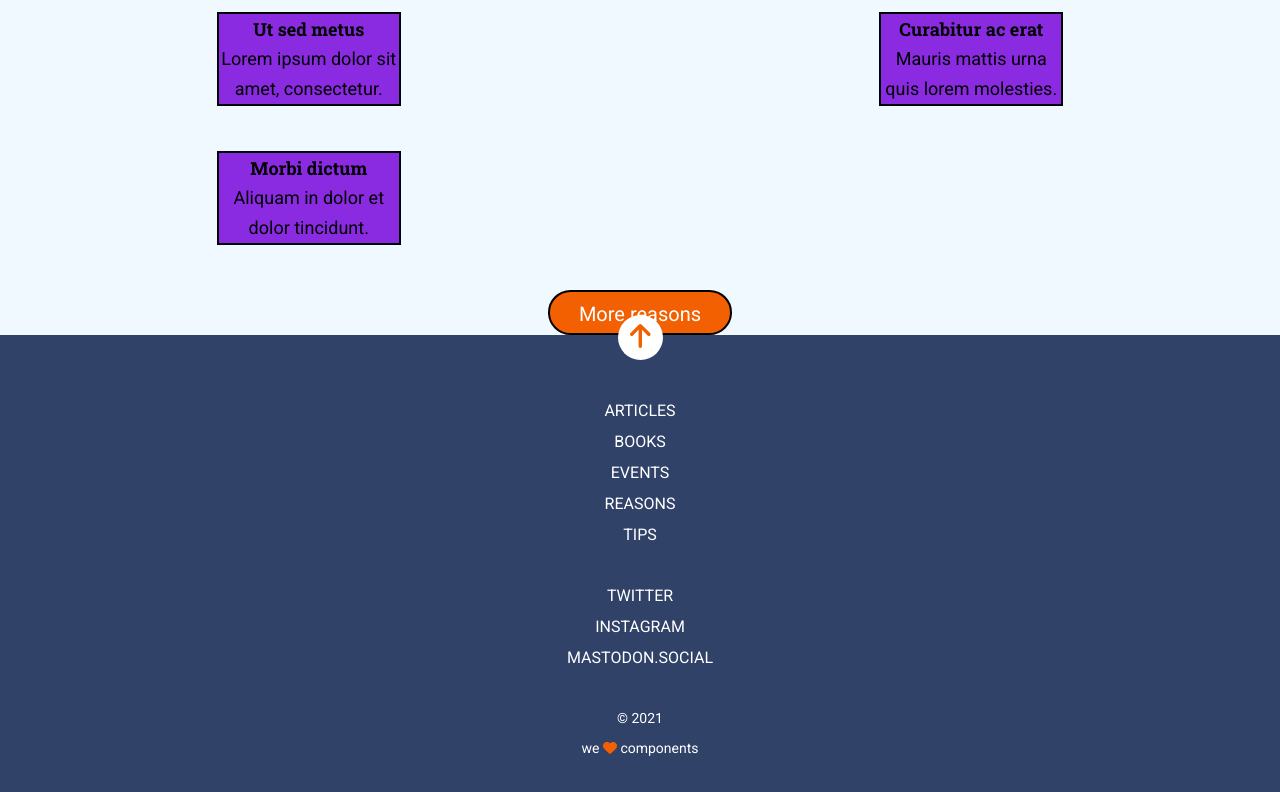
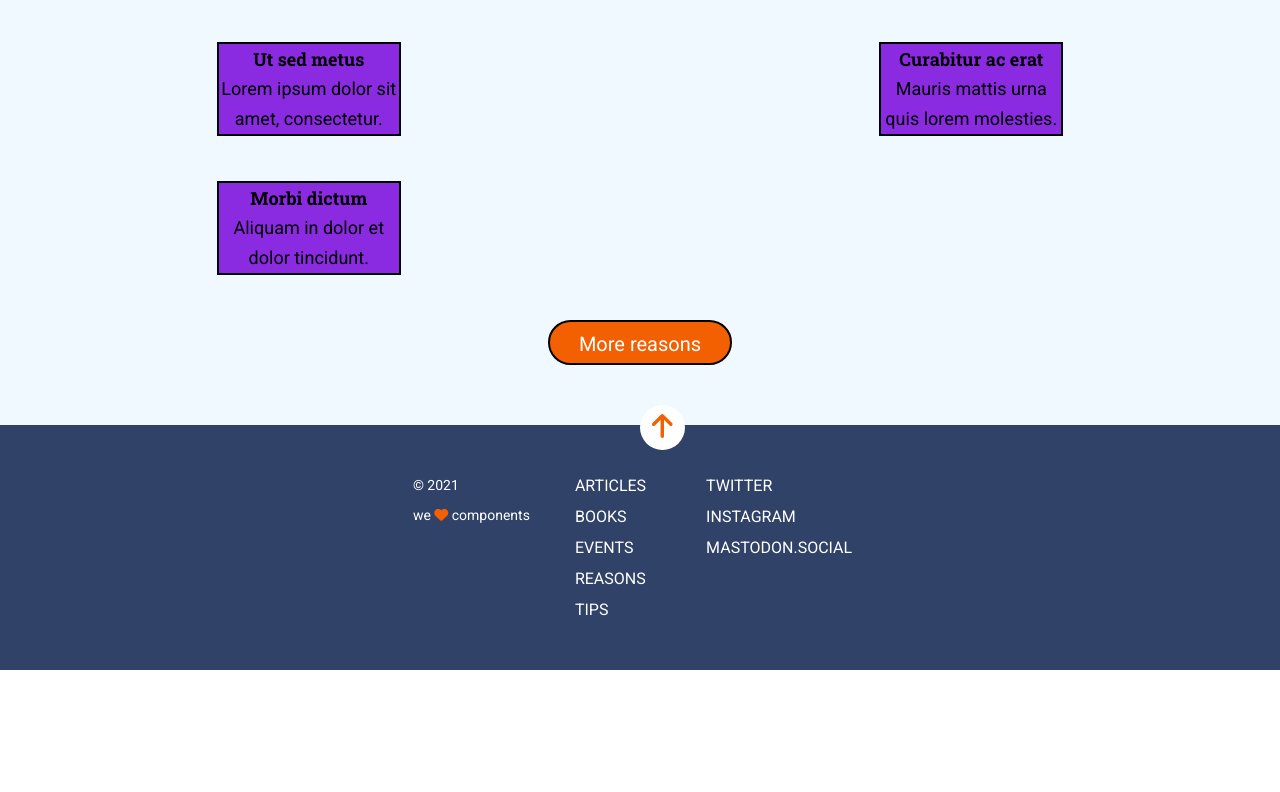
Before and after one commit to Sararid/modulo-1-evaluacion-final-Sararid, a website: page src/html/index.html in a window 1280 px wide. Shown: the part 956-1748 px from the top of the page. After the commit the page ends 1626 px from the top, so only its background shows below. Drawn offline with nearby package versions, Linux system fonts and the light colour scheme; files that its build step writes are made by us from their sources; files whose address does not match are found by name.

Commit message:
draft footer responsive

```diff
--- a/src/html/partials/footer.html
+++ b/src/html/partials/footer.html
@@ -1,10 +1,10 @@
-<footer class="footer">
+<footer class="container">
 
   <div class="icoArrow"> <a href="./index.html#index" title="" alt="Main page">
       <img class="icoScroll__link" src="./assets/images/ico-arrow.svg" alt=" Button" /></a> </div>
 
   <!--boton de la flecha del footer más hacer una animacion-->
-
+  <div class="footer">
     <nav>
       <ul class="footer__nav">
         <li><a class="footer__nav--link" href="https://adalab.es/" title="Adalab Webpage" target="_blank"
@@ -21,7 +21,7 @@
       </ul>
     </nav>
 
-  <nav>
+    <nav class="footer__menu">
       <ul class="footer__nav">
         <li><a class="footer__nav--link" href="https://adalab.es/" title="Adalab Webpage" target="_blank"
             alt="Adalaba page">Twitter</a></li>
@@ -38,5 +38,5 @@
       <p>&copy 2021</p>
       <p>we <i class="fas fa-heart"></i> components</p>
     </div>
-
+  </div>
 </footer>
--- a/src/scss/layout/_footer.scss
+++ b/src/scss/layout/_footer.scss
@@ -1,25 +1,48 @@
+.container {
+  background-color: $dark-grey-blue;
+}
+
 .icoArrow {
   width: 45px;
   background-color: $white;
   height: 45px;
   border-radius: 100%;
   @include flexColumnCentered;
-  position: relative;
+  position: absolute;
   transform: translateY(-20px);
+  left: 50%;
 }
 
 .footer {
-  background-color: $dark-grey-blue;
   color: $white;
   @include flexColumnCentered;
-  padding-bottom: 45px;
+  padding: 45px 40px;
+
+  @media all and (min-width: 768px) {
+    display: flex;
+    flex-direction: row;
+    justify-content: space-between;
+    align-items: flex-start;
+  }
+  @media all and (min-width: 1200px) {
+    justify-content: center;
+    align-items: flex-start;
+    padding: 45px 370px;
+  }
 
   &__nav {
     list-style: none;
     @include flexColumnCentered;
     line-height: 30px;
     padding: 15px 0;
+    @media all and (min-width: 768px) {
+      align-items: flex-start;
+      padding: 0 15px;
+    }
 
+    @media all and (min-width: 1200px) {
+      padding: 0 30px;
+    }
     &--link {
       text-decoration: none;
       color: $white;
@@ -33,6 +56,12 @@
     font-size: 14px;
     line-height: 30px;
     padding-top: 15px;
+
+    @media (min-width: 768px) {
+      order: -1;
+      align-items: flex-start;
+      padding: 0 15px;
+    }
   }
 }
 
--- a/src/scss/layout/_header.scss
+++ b/src/scss/layout/_header.scss
@@ -21,12 +21,10 @@
 /* para la hmaburguesa tymb sirve font-awsome ponerlo en otra merge */
 
 .header {
-  width: 100%;
   height: 568px;
   border: solid 5px red;
   @include flexColumnCentered;
   position: relative;
-
   &__nav {
     background-color: $cerulean;
     width: 44px;
--- a/src/scss/layout/_hero.scss
+++ b/src/scss/layout/_hero.scss
@@ -9,11 +9,7 @@
   background-image: url("../images/cover.jpg");
   background-size: cover;
   background-repeat: no-repeat;
-  /* background-position: center;
-  background-position-x: center;
-  background-position-y: center;
-  position: absolute;
-  top: 0px;*/
+  background-position: center;
 
   @include flexColumnCentered;
   text-align: center;
--- a/src/scss/layout/_mainSection1.scss
+++ b/src/scss/layout/_mainSection1.scss
@@ -5,8 +5,6 @@ dejamos a vuestra elección (por ejemplo: color, tamaño, etc.). */
 
 /*  SECTION 1 Looking through a window */
 .main {
-  width: 100%;
-
   &__section1 {
     display: flex;
     flex-direction: column;
@@ -15,12 +13,14 @@ dejamos a vuestra elección (por ejemplo: color, tamaño, etc.). */
     line-height: 30px;
     border: yellow solid 3px;
     padding: 30px 15px 45px;
+
     @media (min-width: 768px) {
       padding: 30px 39px 60px;
     }
     @media (min-width: 1200px) {
       padding: 60px 0;
-      @include flexColumnCentered;
+
+      align-items: flex-start;
 
       /*  mirar aqui un flex */
     }
@@ -52,6 +52,9 @@ dejamos a vuestra elección (por ejemplo: color, tamaño, etc.). */
       @media (min-width: 768px) {
         padding: 30px 0;
       }
+      @media (min-width: 1200px) {
+        max-width: 50%;
+      }
     }
 
     &--button {
--- a/src/scss/layout/_mainSection2.scss
+++ b/src/scss/layout/_mainSection2.scss
@@ -1,12 +1,11 @@
 /* . En el hover de los botones ("Go" y "3 Reasons To Purchase") se debe incluir una transición que
 dejamos a vuestra elección (por ejemplo: color, tamaño, etc.). */
 .main {
-  width: 100%;
   &__section2 {
     background-color: $ice-blue;
     line-height: 30px;
+    padding-bottom: 60px;
     display: grid;
-
     grid-template-columns: 1fr, 1fr, 1fr;
     grid-template-rows: repeat (5, 1fr);
     align-items: center;
--- a/src/scss/layout/_page.scss
+++ b/src/scss/layout/_page.scss
@@ -1,5 +1,5 @@
 body {
-  height: 100vh;
   font-size: 18px;
   font-family: $main-font;
+  height: 100vh;
 }
```
Also changed, not shown: gulp-flow.png (deleted), src/scss/layout/_main.scss (added). Lines whose indentation alone changed are shown as unchanged.
